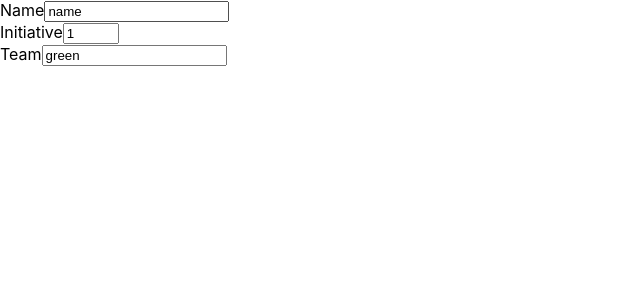
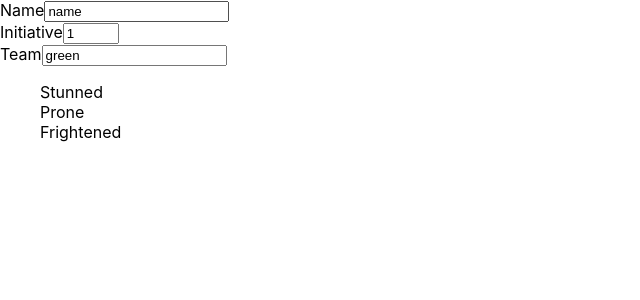
Before and after one commit to punkrockviking/initiativeStatusTracker, a React (Vite) app: page / in a window 1280 px wide. Shown: the top 300 px of the page, without its empty margins (0-640 px from the left). Built offline with nearby package versions, Linux system fonts and the light colour scheme.

Commit message:
(feat) can display a list of status effects for a character. set up with functional component and props

```diff
--- a/src/components/CharacterClass.jsx
+++ b/src/components/CharacterClass.jsx
@@ -1,4 +1,5 @@
 import React, { Component } from 'react'
+import StatusList from './StatusList'
 
 class Character extends Component {
   constructor(props) {
@@ -7,7 +8,7 @@ class Character extends Component {
       initScore: 1,
       charName: 'name',
       teamColor: 'green',
-      charNotes: [],
+      charStatus: ['Stunned', 'Prone', 'Frightened'],
       concentrate: false,
     }
     this.handleOnChange = this.handleOnChange.bind(this)
@@ -65,7 +66,9 @@ class Character extends Component {
                 name="teamColor"
               />
             </label>
+
           </form>
+          <StatusList statusList={this.state.charStatus} />
         </div>
       </div>
     )
--- /dev/null
+++ b/src/components/StatusList.jsx
@@ -0,0 +1,19 @@
+import React from 'react';
+
+const StatusList = (props) => {
+
+  const statusList = props.statusList
+  const listItems = statusList.map((status) =>
+    <div>{status}</div>
+  )
+
+  return (
+    <div>
+      <ul>
+        {listItems}
+      </ul>
+    </div>
+  )
+}
+
+export default StatusList
```
